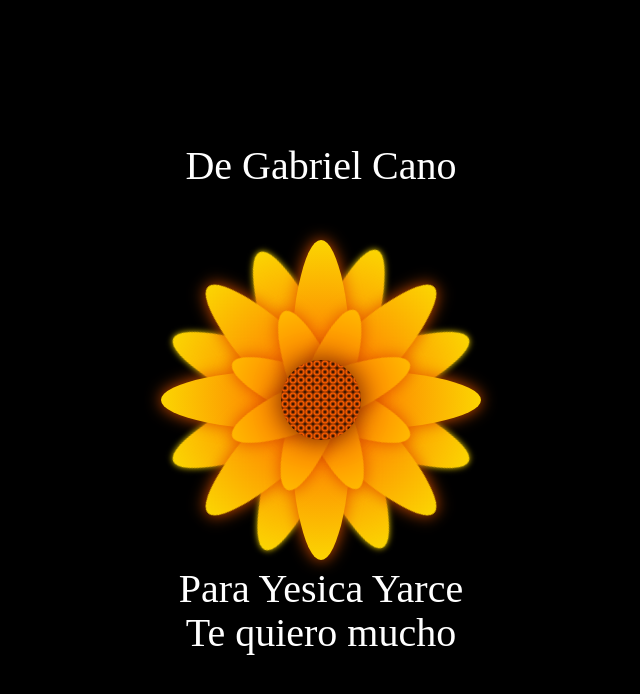
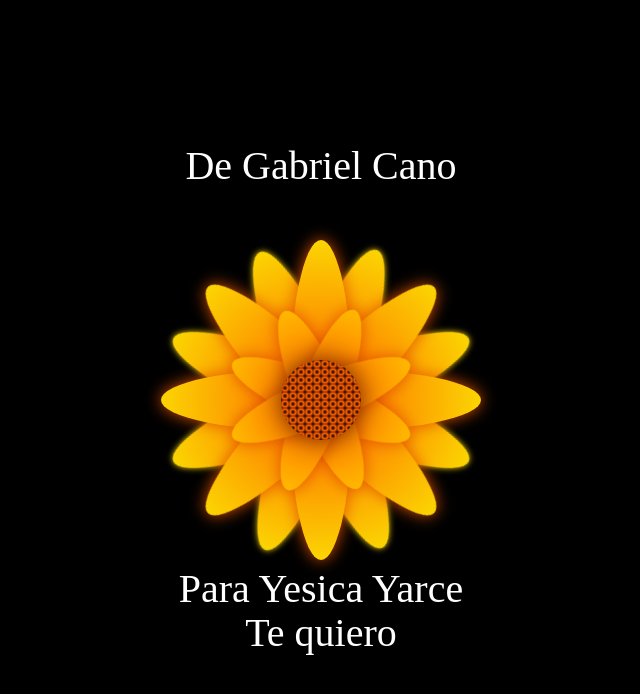
Before and after one commit to GaboKluczynski/para_YesicaYarce, a plain HTML site: page docs/index.html in a window 1280 px wide. Shown: the whole page, without its empty margins (319-959 px from the left). Drawn offline with Linux system fonts and the light colour scheme.

Commit message:
Update index.html

```diff
--- a/docs/index.html
+++ b/docs/index.html
@@ -37,7 +37,7 @@
     </div>
     <div class="Petal3 p4">
     </div>
-    <div class="text-below">Para Yesica Yarce Te quiero mucho</div>
+    <div class="text-below">Para Yesica Yarce Te quiero</div>
   </div>
 </body>
 </html>
```
